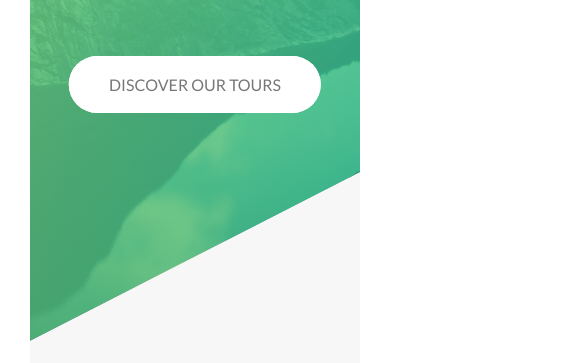
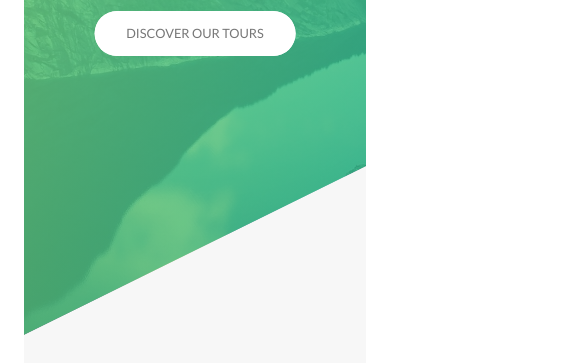
Before and after one commit to Dual1tyxd3v/new-css-html-features, a website: page index.html in a window 390 px wide. Shown: the part 491-854 px from the top of the page, 585 px wide, since content can reach past the window. Drawn offline with Linux system fonts and the light colour scheme; files whose address does not match are found by name.

Commit message:
Add responsive mixin

```diff
--- a/sass/global/_mixins.scss
+++ b/sass/global/_mixins.scss
@@ -4,5 +4,22 @@
     display: table;
     clear: both;
   }
-  // overflow: hidden;
 }
+
+@mixin respond($breakpoint) {
+  @if $breakpoint == tab-land {
+    @media (max-width: 75em) {  //1200px
+      @content;
+    }
+  }
+  @if $breakpoint == tab-port {
+    @media (max-width: 56.25em) { //900px
+      @content;
+    }
+  }
+  @if $breakpoint == big {
+    @media (min-width: 112.5em) { //1800px
+      @content;
+    }
+  }
+}
--- a/sass/global/_reset.scss
+++ b/sass/global/_reset.scss
@@ -8,4 +8,14 @@
 
 html {
   font-size: 62.5%;
+
+  @include respond(tab-land) {
+    font-size: 56.25%;  //9px
+  }
+  @include respond(tab-port) {
+    font-size: 50%;  //8px
+  }
+  @include respond(big) {
+    font-size: 75%;  //12px
+  }
 }
--- a/sass/style.scss
+++ b/sass/style.scss
@@ -1,8 +1,8 @@
+@import "global/mixins";
 @import "global/reset";
 @import "global/variables";
 @import "global/global.scss";
 @import "global/animations";
-@import "global/mixins";
 @import "global/utilities.scss";
 
 @import "components/btn";
```
Also changed, not shown: css/style.css, 1 other file.
